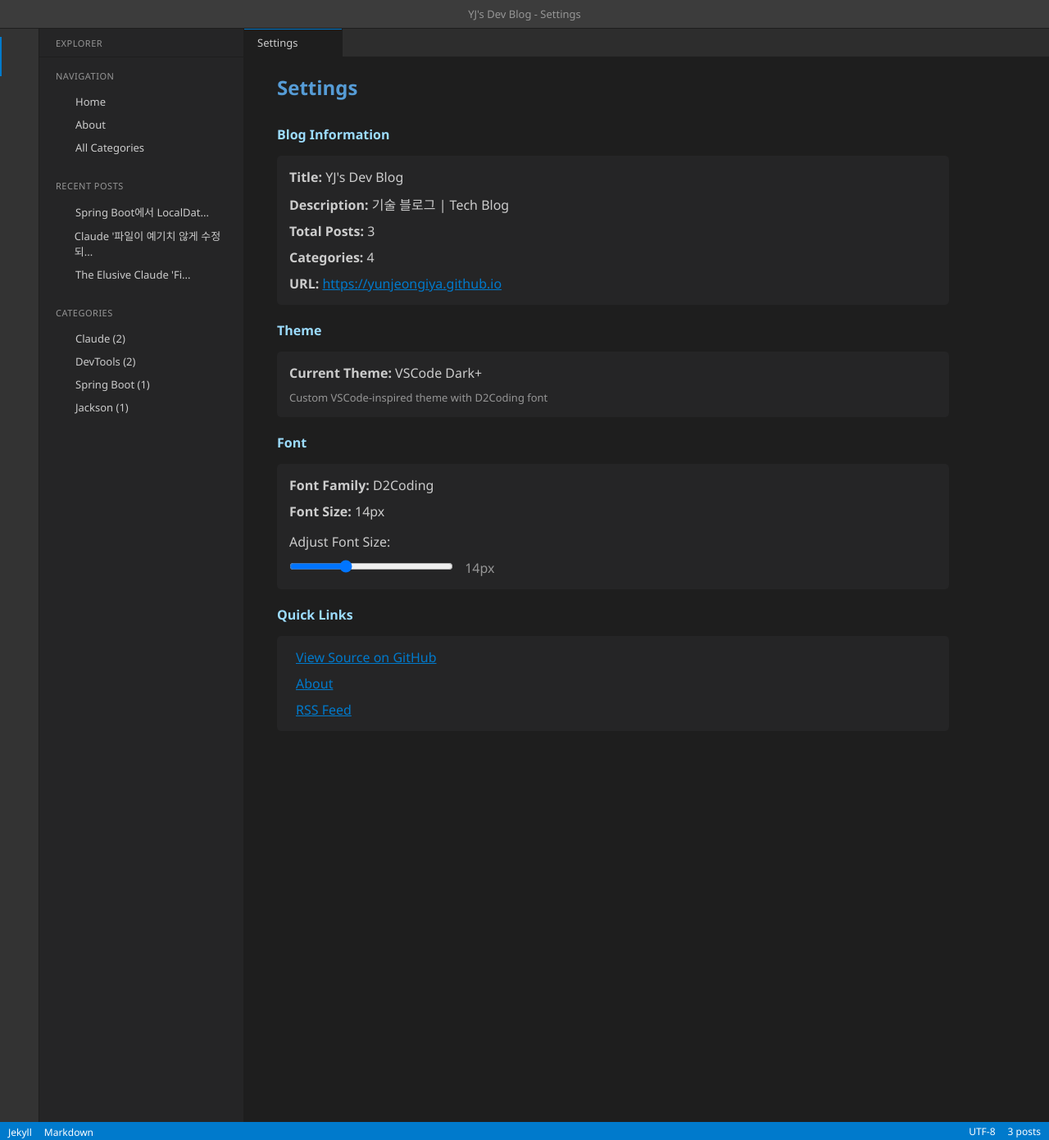
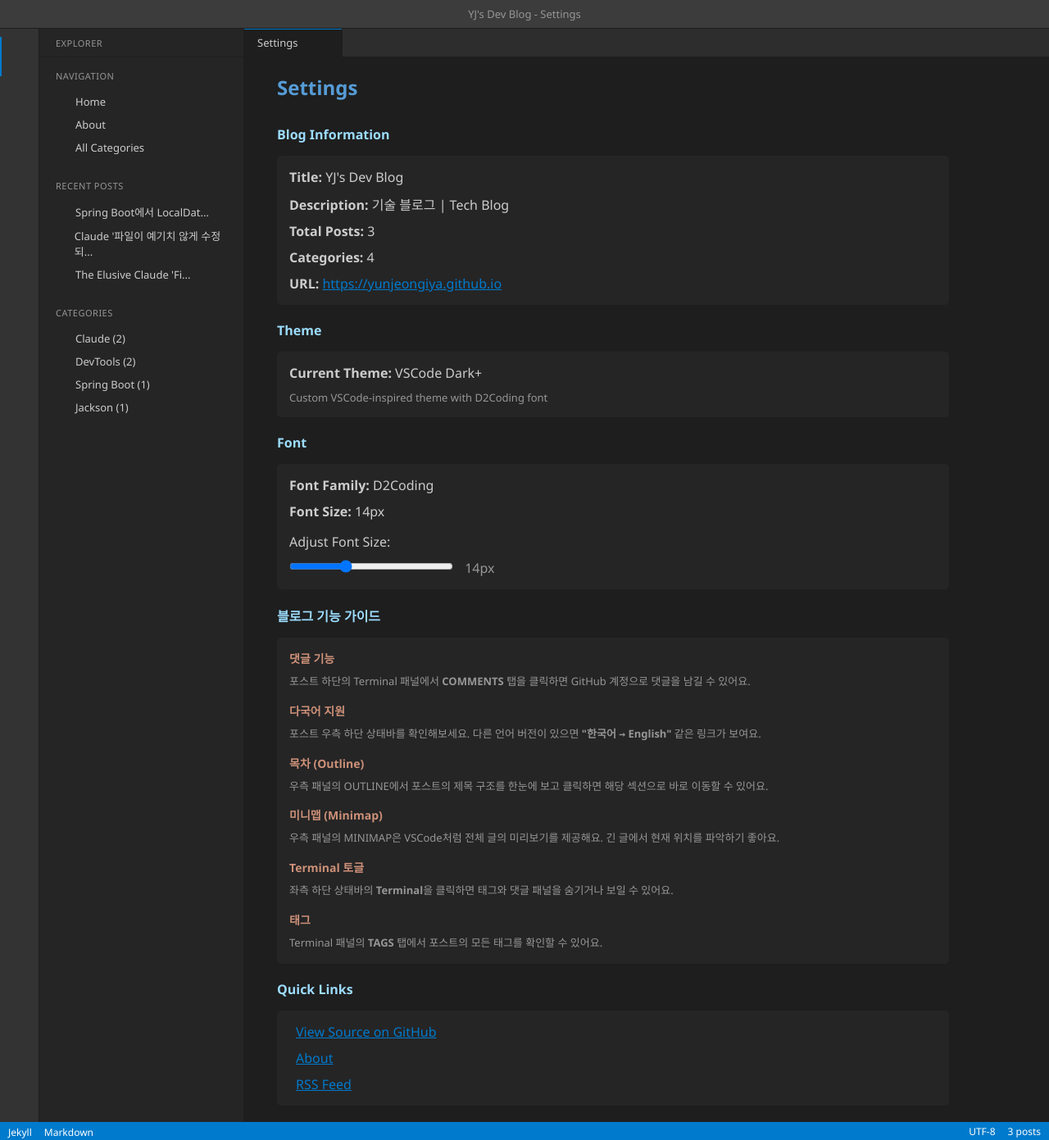
Before and after one commit to yunjeongiya/yunjeongiya.github.io, a Jekyll site: the page built from settings.html, in a window 1280 px wide. Shown: the whole page at 82% size. Built offline with Jekyll 4.4.1, drawn with Linux system fonts in a browser that asks for light colours; some web fonts are replaced; a style sheet for code colours, icons or effects is not loaded.

Commit message:
Add feature guide to settings page for enhanced user experience
- Introduced a comprehensive feature guide in Korean detailing blog functionalities
- Included sections on comments, multilingual support, outline navigation, minimap, terminal toggle, and tags
- Enhanced user understanding of available features and their usage

```diff
--- a/settings.html
+++ b/settings.html
@@ -47,6 +47,68 @@ permalink: /settings/
         <input type="range" id="font-size-slider" min="12" max="18" value="14"
                style="width: 200px; cursor: pointer;">
         <span id="font-size-display" style="margin-left: 10px; color: var(--text-secondary);">14px</span>
+      </div>
+    </div>
+  </div>
+
+  <!-- Feature Guide -->
+  <div class="settings-section">
+    <h3 style="color: var(--variable); margin-bottom: 15px; font-size: 16px;">
+      <i class="codicon codicon-lightbulb"></i> 블로그 기능 가이드
+    </h3>
+    <div style="background: var(--sidebar-bg); padding: 15px; border-radius: 5px; margin-bottom: 20px;">
+      <div style="margin-bottom: 15px;">
+        <h4 style="color: var(--string); font-size: 14px; margin-bottom: 8px;">
+          <i class="codicon codicon-comment"></i> 댓글 기능
+        </h4>
+        <p style="color: var(--text-secondary); font-size: 13px; line-height: 1.6;">
+          포스트 하단의 Terminal 패널에서 <strong>COMMENTS</strong> 탭을 클릭하면 GitHub 계정으로 댓글을 남길 수 있어요.
+        </p>
+      </div>
+
+      <div style="margin-bottom: 15px;">
+        <h4 style="color: var(--string); font-size: 14px; margin-bottom: 8px;">
+          <i class="codicon codicon-globe"></i> 다국어 지원
+        </h4>
+        <p style="color: var(--text-secondary); font-size: 13px; line-height: 1.6;">
+          포스트 우측 하단 상태바를 확인해보세요. 다른 언어 버전이 있으면 <strong>"한국어 → English"</strong> 같은 링크가 보여요.
+        </p>
+      </div>
+
+      <div style="margin-bottom: 15px;">
+        <h4 style="color: var(--string); font-size: 14px; margin-bottom: 8px;">
+          <i class="codicon codicon-list-tree"></i> 목차 (Outline)
+        </h4>
+        <p style="color: var(--text-secondary); font-size: 13px; line-height: 1.6;">
+          우측 패널의 OUTLINE에서 포스트의 제목 구조를 한눈에 보고 클릭하면 해당 섹션으로 바로 이동할 수 있어요.
+        </p>
+      </div>
+
+      <div style="margin-bottom: 15px;">
+        <h4 style="color: var(--string); font-size: 14px; margin-bottom: 8px;">
+          <i class="codicon codicon-symbol-misc"></i> 미니맵 (Minimap)
+        </h4>
+        <p style="color: var(--text-secondary); font-size: 13px; line-height: 1.6;">
+          우측 패널의 MINIMAP은 VSCode처럼 전체 글의 미리보기를 제공해요. 긴 글에서 현재 위치를 파악하기 좋아요.
+        </p>
+      </div>
+
+      <div style="margin-bottom: 15px;">
+        <h4 style="color: var(--string); font-size: 14px; margin-bottom: 8px;">
+          <i class="codicon codicon-terminal"></i> Terminal 토글
+        </h4>
+        <p style="color: var(--text-secondary); font-size: 13px; line-height: 1.6;">
+          좌측 하단 상태바의 <strong>Terminal</strong>을 클릭하면 태그와 댓글 패널을 숨기거나 보일 수 있어요.
+        </p>
+      </div>
+
+      <div>
+        <h4 style="color: var(--string); font-size: 14px; margin-bottom: 8px;">
+          <i class="codicon codicon-tag"></i> 태그
+        </h4>
+        <p style="color: var(--text-secondary); font-size: 13px; line-height: 1.6;">
+          Terminal 패널의 <strong>TAGS</strong> 탭에서 포스트의 모든 태그를 확인할 수 있어요.
+        </p>
       </div>
     </div>
   </div>
```
